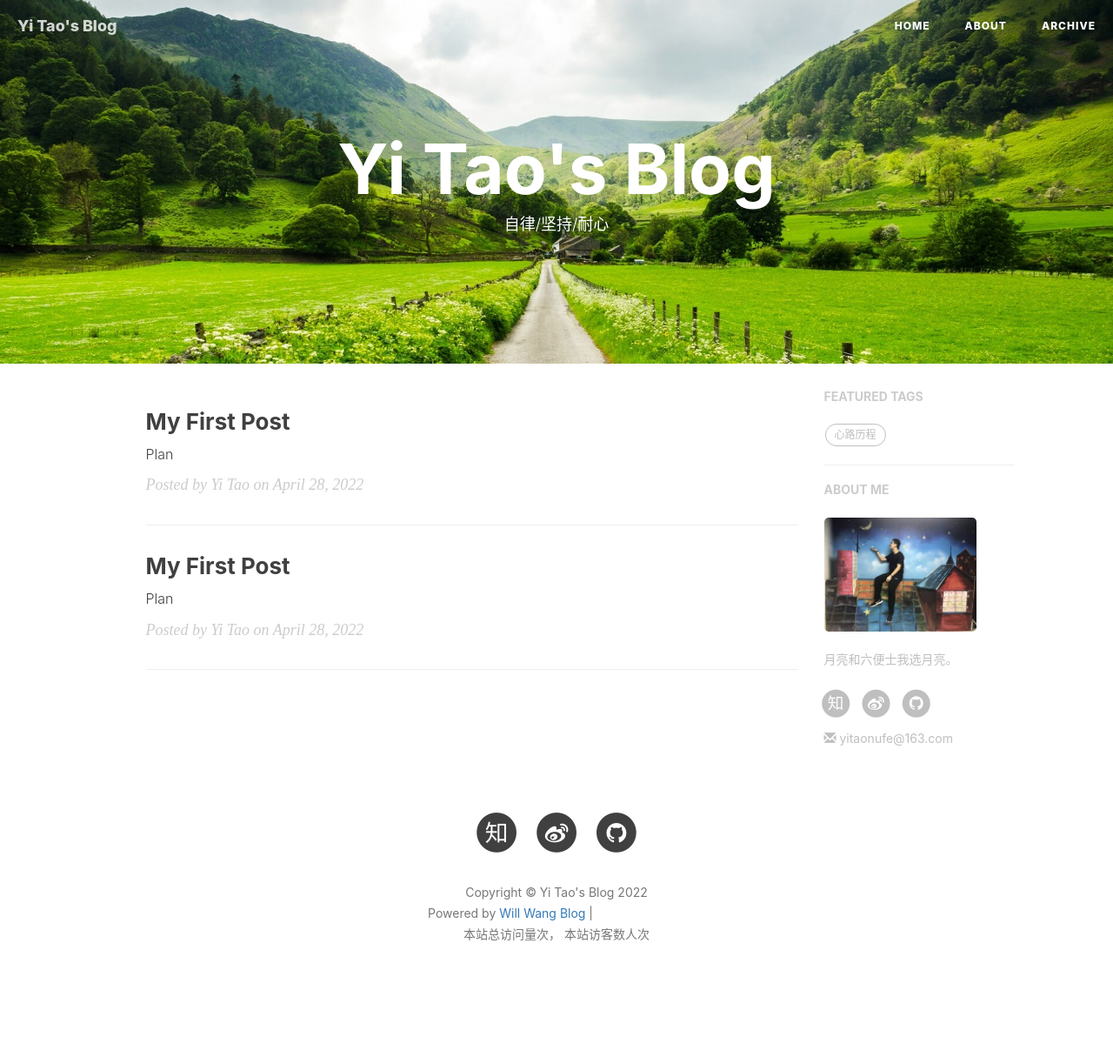
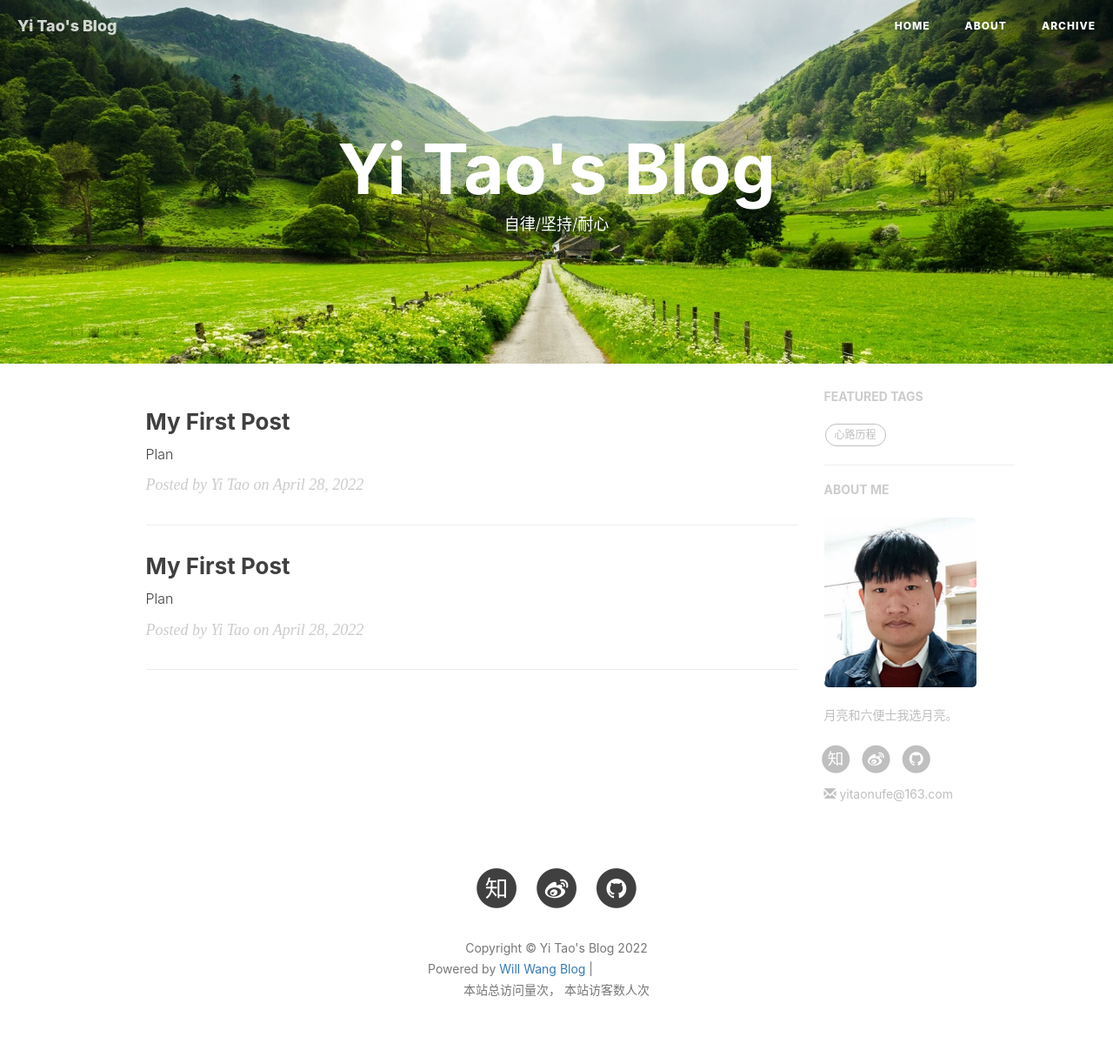
Before and after one commit to Yiiiii-tao/Yiiiii-tao.github.io, a Jekyll site: the page built from index.html, in a window 1280 px wide. Shown: the whole page at 87% size. Built offline with Jekyll 4.4.1, drawn with Linux system fonts in a browser that asks for light colours; nearby versions of some CDN libraries; the list of posts is cut into pages by our own code; comment, search, counter and statistics services are not loaded; before the commit the page ends 1151 px from its top, so only the background shows below that; grey boxes are pictures that could not be loaded.

Commit message:
add yitao.png

```diff
--- a/_config.yml
+++ b/_config.yml
@@ -12,7 +12,7 @@ github_repo: "https://github.com/Yiiiii-tao/Yiiiii-tao.github.io" # you code rep
 # Sidebar settings
 sidebar: true                           # whether or not using Sidebar.
 sidebar-about-description: "月亮和六便士我选月亮。"
-sidebar-avatar: /img/will-wang.jpg      # use absolute URL, seeing it's used in both `/` and `/about/`
+sidebar-avatar: /img/yitao.PNG      # use absolute URL, seeing it's used in both `/` and `/about/`
 
 
 
@@ -55,7 +55,7 @@ kramdown:
 
 # 评论系统
 # Disqus（https://disqus.com/）
-# disqus_username: flyingwzb
+# disqus_username: Yiiiii-tao
 
 # Gitalk
 gitalk:
@@ -81,7 +81,7 @@ gitalk:
 
 # Featured Tags
 featured-tags: true                     # 是否使用首页标签
-featured-condition-size: 1              # 相同标签数量大于这个数，才会出现在首页
+featured-condition-size: 0              # 相同标签数量大于这个数，才会出现在首页
 
 
 # Progressive Web Apps
```
Also changed, not shown: img/yitao.PNG (added).
